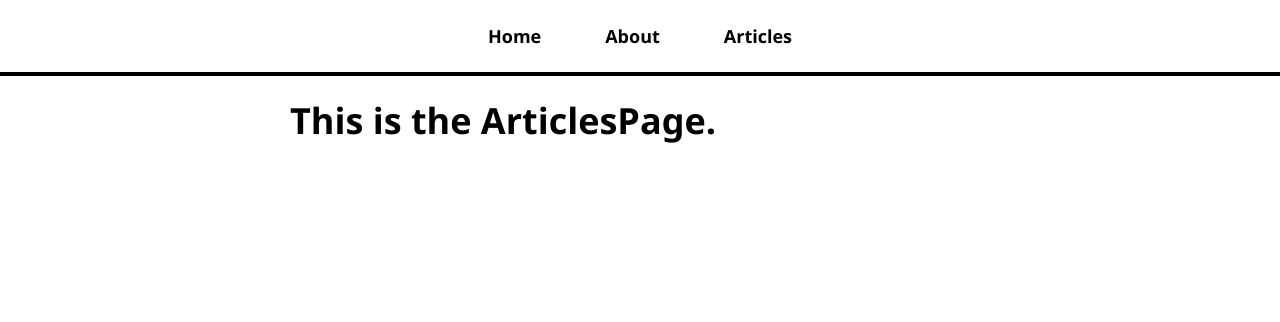
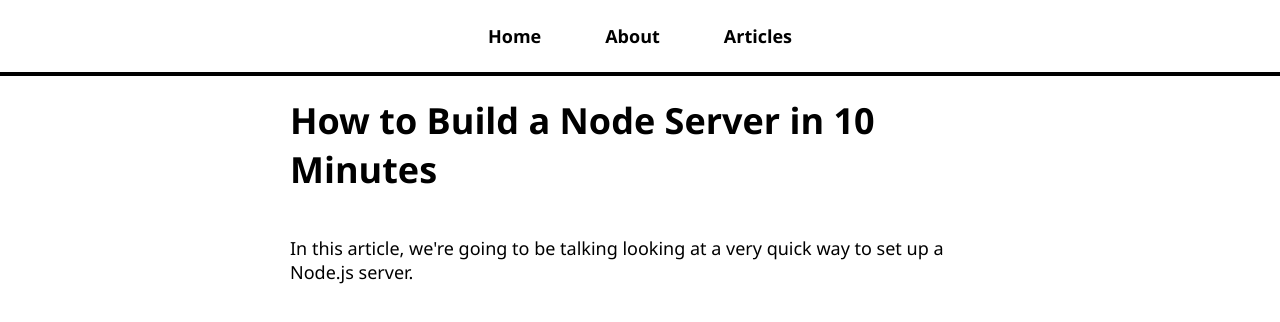
Before and after one commit to brucewilson1103/CyberSecurityNotes, a React (Create React App) app in the folder csnotes/: page /articles/learn-node in a window 1280 px wide. Shown: the top 322 px of the page. Built offline with nearby package versions, Linux system fonts and the light colour scheme.

Commit message:
article links

```diff
--- a/csnotes/src/pages/ArticlesListPage.js
+++ b/csnotes/src/pages/ArticlesListPage.js
@@ -1,5 +1,19 @@
+import articles from "./article-content";
+import { Link } from "react-router-dom";
+
+
 const ArticlesList = () =>{
-    return <h1>This is the ArticlesList page.</h1>
+    return (
+        <>
+        <h1>Articles</h1>
+        {articles.map(article =>(
+            <Link key={article.name} className="article-list-item" to={`/articles/${article.name}`}>
+                <h3>{article.title}</h3>
+                <p>{article.content[0].substring(0,140)}...</p>
+            </Link>
+        ))}
+    </>
+    );
 }
 
 export default ArticlesList;
--- a/csnotes/src/pages/ArticlesPage.js
+++ b/csnotes/src/pages/ArticlesPage.js
@@ -1,6 +1,19 @@
+import { useParams } from "react-router-dom";
+import articles from "./article-content";
+
 const ArticlesPage = () =>{
+    const params = useParams();
+    const {articleID} = params;
+
+    const article = articles.find(article => article.name === articleID);
+
     return (
-        <h1>This is the ArticlesPage.</h1>
+        <>
+        <h1>{article.title}</h1>
+        {article.content.map((paragraph, i )=>(
+            <p key={i}>{paragraph}</p>
+        ))}
+        </>
     );
 }
 
```
